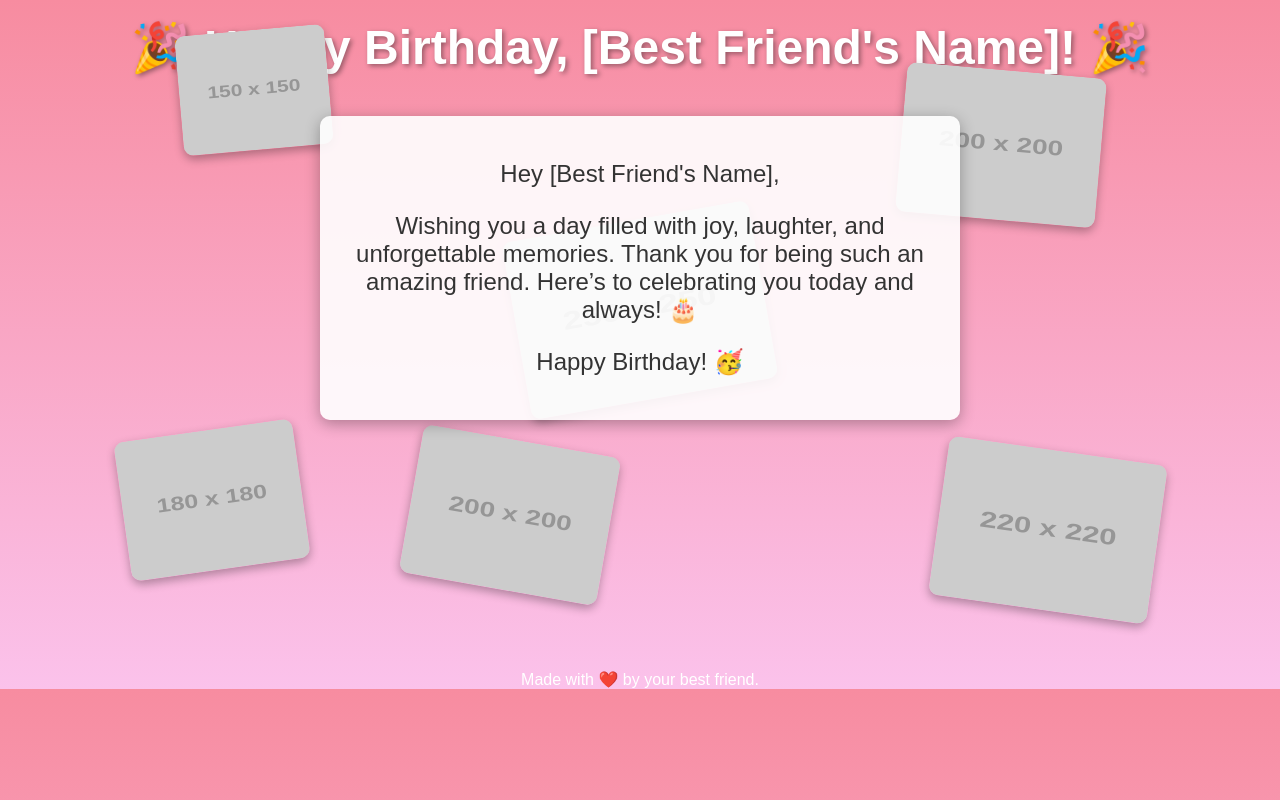
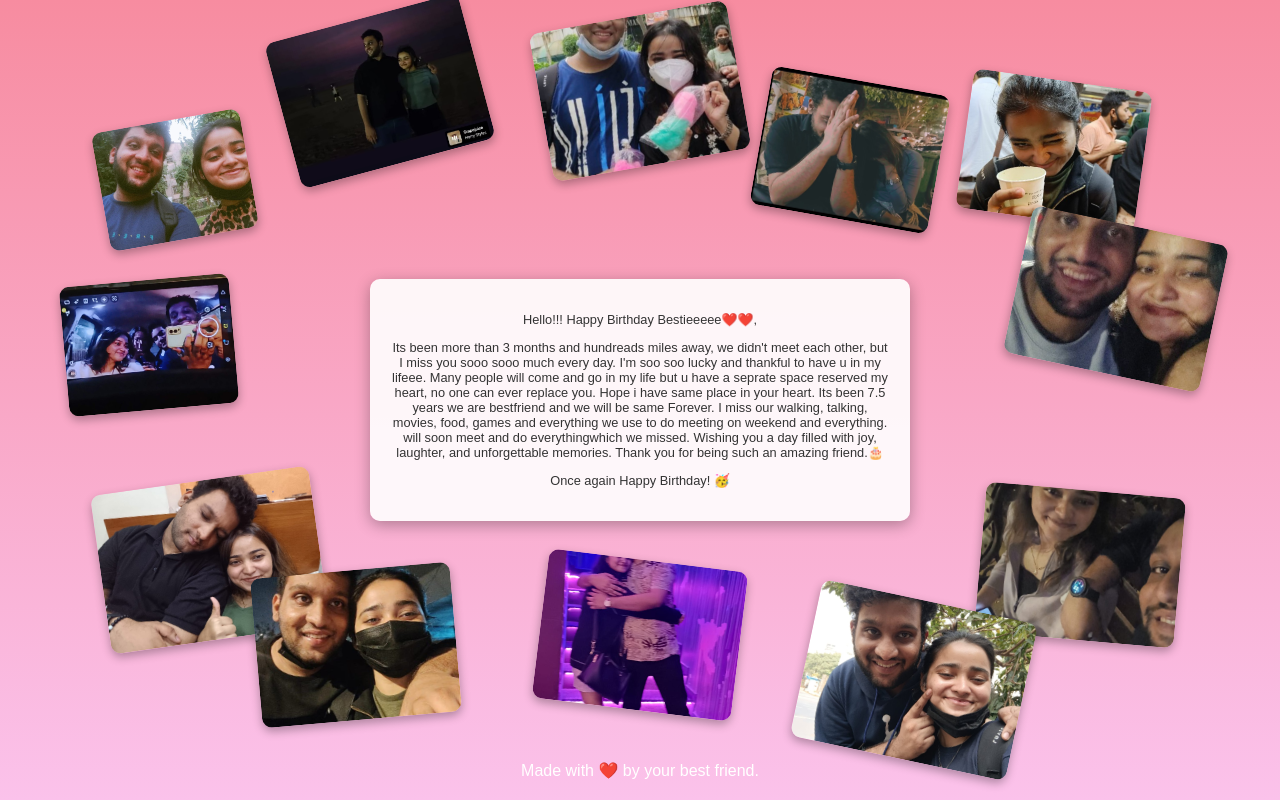
Before and after one commit to Asjad1007/birthday, a plain HTML site: page index.html in a window 1280 px wide. Drawn offline with Linux system fonts and the light colour scheme; placeholder pictures from the web are drawn by us.

Commit message:
Update index.html

```diff
--- a/index.html
+++ b/index.html
@@ -3,7 +3,7 @@
   <head>
     <meta charset="UTF-8" />
     <meta name="viewport" content="width=device-width, initial-scale=1.0" />
-    <title>Happy Birthday!</title>
+    <title>Happy Birthday Bestieeeee!</title>
     <style>
       body {
         margin: 0;
@@ -11,121 +11,178 @@
         font-family: "Arial", sans-serif;
         background: linear-gradient(to bottom, #f78ca0, #fbc2eb);
         color: #333;
-        overflow-x: hidden;
-      }
-      h1 {
-        text-align: center;
-        font-size: 3em;
-        margin: 20px 0;
-        color: #fff;
-        text-shadow: 2px 2px 5px rgba(0, 0, 0, 0.4);
+        display: flex;
+        align-items: center;
+        justify-content: center;
+        height: 100vh;
+        overflow: hidden; /* Prevent scrollbars */
       }
       .container {
         position: relative;
-        width: 90%;
+        width: 100%;
         max-width: 1200px;
-        margin: 0 auto;
-        margin-top: 40px;
-        text-align: center;
+        height: 100%;
+        display: flex;
+        align-items: center;
+        justify-content: center;
       }
       .message {
         position: relative;
         z-index: 10;
-        font-size: 1.5em;
+        font-size: 0.8em;
         color: #333;
         background: rgba(255, 255, 255, 0.9);
         padding: 20px;
         width: 80%;
-        max-width: 600px;
-        margin: 0 auto;
+        max-width: 500px;
+        text-align: center;
         border-radius: 10px;
         box-shadow: 0 4px 15px rgba(0, 0, 0, 0.3);
       }
       .collage {
-        position: relative;
+        position: absolute;
         width: 100%;
-        height: 600px;
-        margin-top: -400px; /* To overlap with the message */
+        height: 100%;
+        z-index: 1;
       }
       .collage img {
         position: absolute;
         border-radius: 10px;
         box-shadow: 0 4px 10px rgba(0, 0, 0, 0.3);
         transition: transform 0.3s ease;
+        object-fit: cover; /* Maintain aspect ratio */
       }
       .collage img:hover {
         transform: scale(1.1);
       }
+      /* Updated positions to move images farther from the text box */
       .img1 {
-        top: 10px;
-        left: 10%;
+        top: 15%;
+        left: 5%;
         width: 150px;
         height: 120px;
+        transform: rotate(-10deg);
+      }
+      .img2 {
+        top: 10%;
+        right: 8%;
+        width: 180px;
+        height: 140px;
+        transform: rotate(8deg);
+      }
+      .img3 {
+        top: 35%;
+        left: 2%;
+        width: 170px;
+        height: 130px;
         transform: rotate(-5deg);
       }
-      .img2 {
-        top: 50px;
-        right: 10%;
+      .img4 {
+        top: 28%;
+        right: 2%;
+        width: 200px;
+        height: 150px;
+        transform: rotate(12deg);
+      }
+      .img5 {
+        bottom: 20%;
+        left: 5%;
+        width: 220px;
+        height: 160px;
+        transform: rotate(-8deg);
+      }
+      .img6 {
+        bottom: 20%;
+        right: 5%;
         width: 200px;
         height: 150px;
         transform: rotate(5deg);
       }
-      .img3 {
-        bottom: 50px;
-        left: 5%;
+      .img7 {
+        top: 2%;
+        left: 20%;
+        width: 200px;
+        height: 150px;
+        transform: rotate(-15deg);
+      }
+      .img8 {
+        top: 10%;
+        right: 25%;
         width: 180px;
         height: 140px;
-        transform: rotate(-8deg);
+        transform: rotate(10deg);
       }
-      .img4 {
-        bottom: 10px;
-        right: 5%;
+      .img9 {
+        top: 70%;
+        left: 50%;
+        width: 200px;
+        height: 150px;
+        transform: translateX(-50%) rotate(7deg);
+      }
+      .img10 {
+        top: 2%;
+        left: 50%;
+        width: 200px;
+        height: 150px;
+        transform: translateX(-50%) rotate(-10deg);
+      }
+      .img11 {
+        bottom: 5%;
+        right: 18%;
         width: 220px;
         height: 160px;
-        transform: rotate(8deg);
+        transform: rotate(12deg);
       }
-      .img5 {
-        top: 200px;
-        left: 50%;
-        width: 250px;
-        height: 180px;
-        transform: translateX(-50%) rotate(-10deg);
-      }
-      .img6 {
-        bottom: 30px;
-        left: 30%;
+      .img12 {
+        bottom: 10%;
+        left: 18%;
         width: 200px;
         height: 150px;
-        transform: rotate(10deg);
+        transform: rotate(-5deg);
       }
       footer {
         text-align: center;
-        margin-top: 50px;
+        margin-top: 20px;
         color: #fff;
         font-size: 1em;
+        position: absolute;
+        bottom: 20px;
+        width: 100%;
       }
     </style>
   </head>
   <body>
-    <h1>🎉 Happy Birthday, [Best Friend's Name]! 🎉</h1>
     <div class="container">
       <div class="message">
-        <p>Hey [Best Friend's Name],</p>
+        <p>Hello!!! Happy Birthday Bestieeeee❤️❤️,</p>
         <p>
-          Wishing you a day filled with joy, laughter, and unforgettable
-          memories. Thank you for being such an amazing friend. Here’s to
-          celebrating you today and always! 🎂
+          Its been more than 3 months and hundreads miles away, we didn't meet
+          each other, but I miss you sooo sooo much every day. I'm soo soo lucky
+          and thankful to have u in my lifeee. Many people will come and go in
+          my life but u have a seprate space reserved my heart, no one can ever
+          replace you. Hope i have same place in your heart. Its been 7.5 years
+          we are bestfriend and we will be same Forever. I miss our walking,
+          talking, movies, food, games and everything we use to do meeting on
+          weekend and everything. will soon meet and do everythingwhich we
+          missed. Wishing you a day filled with joy, laughter, and unforgettable
+          memories. Thank you for being such an amazing friend.🎂
         </p>
-        <p>Happy Birthday! 🥳</p>
+        <p>Once again Happy Birthday! 🥳</p>
       </div>
       <div class="collage">
         <!-- Replace these image URLs with your own -->
-        <img src="https://via.placeholder.com/150" alt="Image 1" class="img1" />
-        <img src="https://via.placeholder.com/200" alt="Image 2" class="img2" />
-        <img src="https://via.placeholder.com/180" alt="Image 3" class="img3" />
-        <img src="https://via.placeholder.com/220" alt="Image 4" class="img4" />
-        <img src="https://via.placeholder.com/250" alt="Image 5" class="img5" />
-        <img src="https://via.placeholder.com/200" alt="Image 6" class="img6" />
+        <img src="img/1.jpg" alt="Image 1" class="img1" />
+        <img src="img/2.jpg" alt="Image 2" class="img2" />
+        <img src="img/3.jpg" alt="Image 3" class="img3" />
+        <img src="img/4.jpg" alt="Image 4" class="img4" />
+        <img src="img/5.jpg" alt="Image 5" class="img5" />
+        <img src="img/6.jpg" alt="Image 6" class="img6" />
+        <img src="img/7.jpg" alt="Image 7" class="img7" />
+        <img src="img/8.jpg" alt="Image 8" class="img8" />
+        <img src="img/9.jpg" alt="Image 9" class="img9" />
+        <img src="img/10.jpg" alt="Image 10" class="img10" />
+        <img src="img/11.jpg" alt="Image 11" class="img11" />
+        <img src="img/12.jpg" alt="Image 12" class="img12" />
       </div>
     </div>
     <footer>Made with ❤️ by your best friend.</footer>
```
